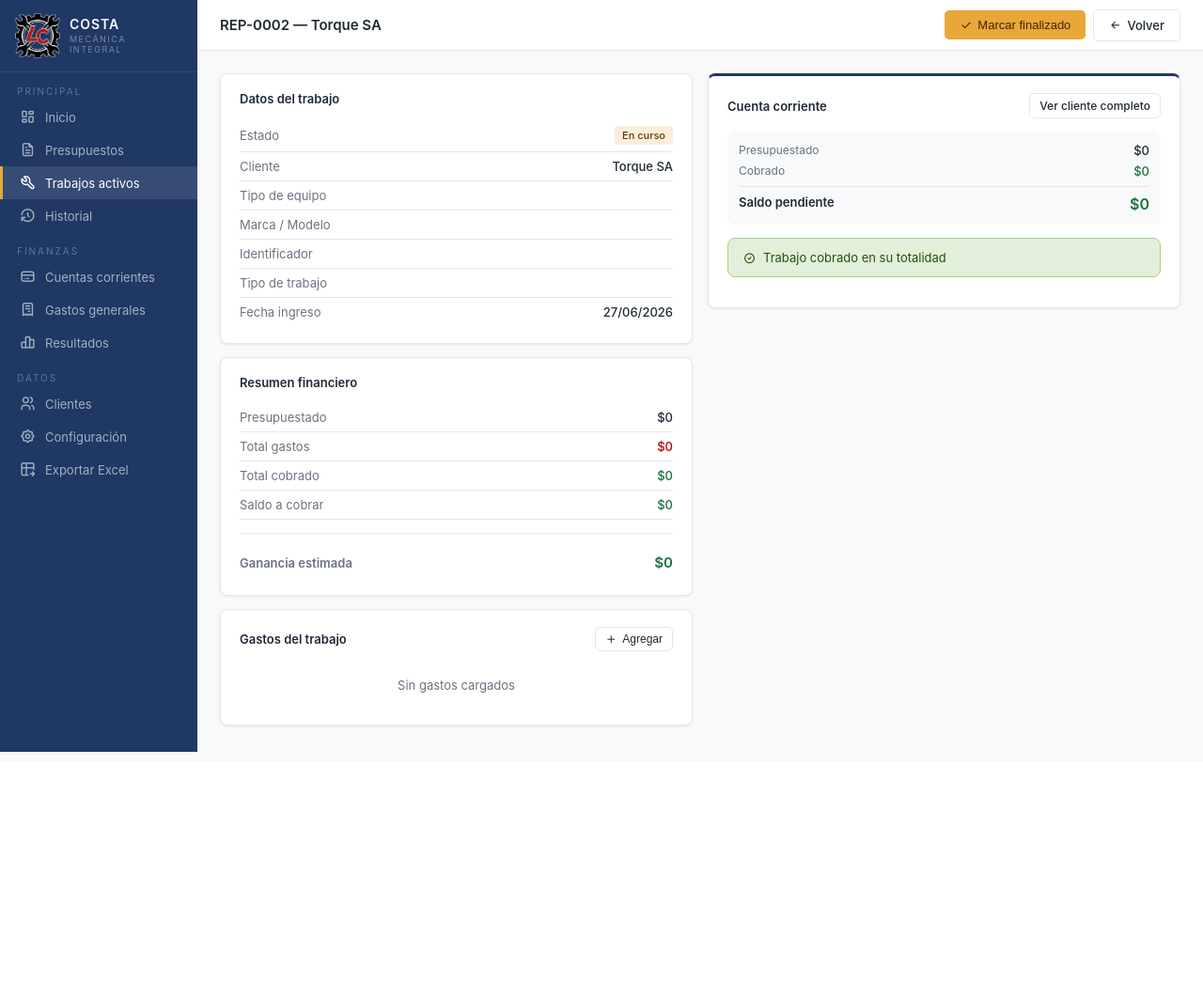
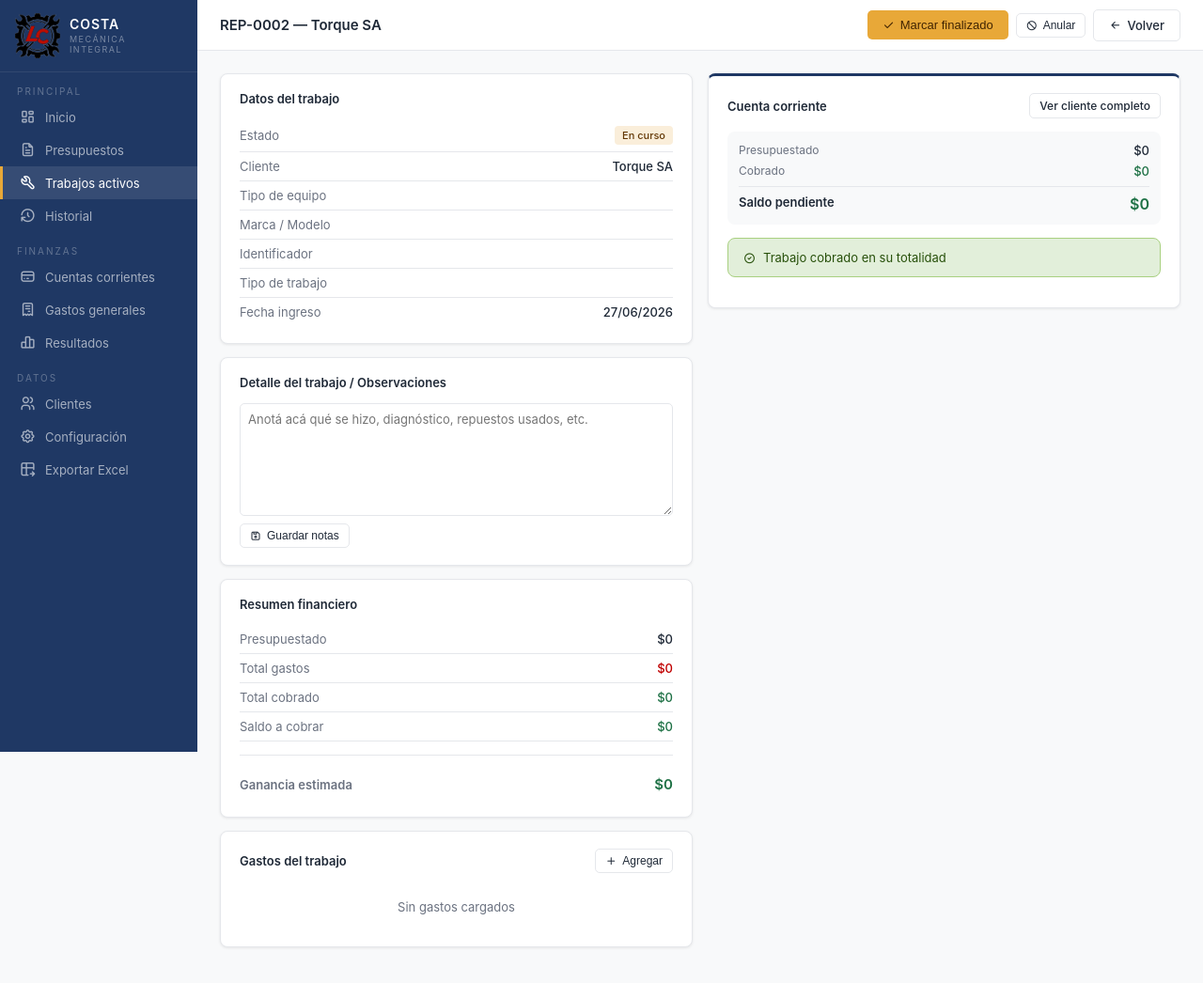
Before and after one commit to ChristianGarciaGuardado/TallerCosta, a Flask app: page /trabajos/2 in a window 1280 px wide. Shown: the whole page at 94% size. Before the commit the page ends 800 px from the top, so only its background shows below. Run offline with Flask 3, Linux system fonts and the light colour scheme; data comes from the database, SQL or seed files in the repository.

Commit message:
Varios cambios

```diff
--- a/app.py
+++ b/app.py
@@ -780,8 +780,14 @@ def historial():
     if maquina_q:
         q = q.filter(Trabajo.identificador.ilike(f'%{maquina_q}%'))
     lista = q.order_by(Trabajo.fecha_entrega.desc()).all()
+    clientes = Cliente.query.order_by(Cliente.empresa).all()
+    maquinas = [t[0] for t in db.session.query(Trabajo.identificador)
+            .filter(Trabajo.identificador != None, Trabajo.identificador != '')
+            .distinct().order_by(Trabajo.identificador).all()]
+
     return render_template('historial.html', trabajos=lista,
-                           cliente_q=cliente_q, maquina_q=maquina_q)
+                       cliente_q=cliente_q, maquina_q=maquina_q,
+                       clientes=clientes, maquinas=maquinas)
 
 # ═══════════════════════════════════════════════════════
 # RUTAS — GASTOS GENERALES
@@ -810,6 +816,7 @@ def gastos_generales():
 
 @app.route('/gastos-generales/<int:id>/anular', methods=['POST'])
 def anular_gasto_general(id):
+    """Anula un gasto general — queda registrado pero no se contabiliza"""
     g = GastoGeneral.query.get_or_404(id)
     g.anulado = True
     db.session.commit()
@@ -839,8 +846,9 @@ def resultados():
         db.extract('year', GastoTrabajo.fecha) == anio
     ).all()
     gastos_gen = GastoGeneral.query.filter(
-        db.extract('month', GastoGeneral.fecha) == mes,
-        db.extract('year', GastoGeneral.fecha) == anio
+    db.extract('month', GastoGeneral.fecha) == mes,
+    db.extract('year', GastoGeneral.fecha) == anio,
+    GastoGeneral.anulado == False
     ).all()
     cats = {}
     for g in gastos_trabajos + gastos_gen:
--- a/templates/cuenta_corriente.html
+++ b/templates/cuenta_corriente.html
@@ -94,8 +94,7 @@
                 </div>
                 <div style="padding:10px 14px">
                     <div style="font-size:11px;color:var(--text-light)">Saldo</div>
-                    <div style="font-size:15px;font-weight:600;
-                                color:{% if t.saldo > 0 %}var(--red){% else %}var(--green){% endif %}">
+                    <div style="font-size:15px;font-weight:600;color:{{ 'var(--red)' if t.saldo > 0 else 'var(--green)' }}">
                         {{ t.saldo | moneda }}
                     </div>
                 </div>
--- a/templates/detalle_trabajo.html
+++ b/templates/detalle_trabajo.html
@@ -11,15 +11,6 @@
         </button>
     </form>
     {% elif trabajo.estado == 'finalizado' %}
-    {% if trabajo.estado != 'anulado' and trabajo.estado != 'entregado' %}
-<form method="post" action="/trabajos/{{ trabajo.id }}/estado">
-    <input type="hidden" name="estado" value="anulado">
-    <button type="submit" class="btn btn-ghost btn-sm"
-            onclick="return confirm('¿Anular este trabajo? Quedará registrado pero inactivo.')">
-        <i class="ti ti-ban"></i> Anular
-    </button>
-</form>
-{% endif %}
     <form method="post" action="/trabajos/{{ trabajo.id }}/estado">
         <input type="hidden" name="estado" value="entregado">
         <button type="submit" class="btn btn-green"
@@ -28,10 +19,29 @@
         </button>
     </form>
     {% endif %}
-    <a href="/trabajos" class="btn btn-ghost"><i class="ti ti-arrow-left"></i> Volver</a>
+
+    {% if trabajo.estado != 'anulado' and trabajo.estado != 'entregado' %}
+    <form method="post" action="/trabajos/{{ trabajo.id }}/estado">
+        <input type="hidden" name="estado" value="anulado">
+        <button type="submit" class="btn btn-ghost btn-sm"
+                onclick="return confirm('¿Anular este trabajo? Quedará registrado pero inactivo.')">
+            <i class="ti ti-ban"></i> Anular
+        </button>
+    </form>
+    {% endif %}
+
+    <a href="/trabajos" class="btn btn-ghost">
+        <i class="ti ti-arrow-left"></i> Volver
+    </a>
 </div>
 {% endblock %}
 {% block content %}
+
+{% if trabajo.estado == 'anulado' %}
+<div class="alert alert-red" style="margin-bottom:16px">
+    <i class="ti ti-ban"></i> Este trabajo está anulado y no se contabiliza en los resultados.
+</div>
+{% endif %}
 
 <div style="display:grid;grid-template-columns:1fr 1fr;gap:16px">
 
@@ -42,32 +52,82 @@
         <div class="mini-row">
             <span class="mini-label">Estado</span>
             <span>
-                {% if trabajo.estado == 'en_curso' %}<span class="badge badge-amber">En curso</span>
-                {% elif trabajo.estado == 'finalizado' %}<span class="badge badge-red">Finalizado</span>
-                {% else %}<span class="badge badge-green">Entregado</span>{% endif %}
+                {% if trabajo.estado == 'en_curso' %}
+                    <span class="badge badge-amber">En curso</span>
+                {% elif trabajo.estado == 'finalizado' %}
+                    <span class="badge badge-red">Finalizado</span>
+                {% elif trabajo.estado == 'anulado' %}
+                    <span class="badge badge-gray">Anulado</span>
+                {% else %}
+                    <span class="badge badge-green">Entregado</span>
+                {% endif %}
             </span>
         </div>
-        <div class="mini-row"><span class="mini-label">Cliente</span><span class="mini-val">{{ trabajo.cliente.empresa }}</span></div>
-        <div class="mini-row"><span class="mini-label">Tipo de equipo</span><span class="mini-val">{{ trabajo.tipo_equipo }}</span></div>
-        <div class="mini-row"><span class="mini-label">Marca / Modelo</span><span class="mini-val">{{ trabajo.marca }} {{ trabajo.modelo }}</span></div>
-        <div class="mini-row"><span class="mini-label">Identificador</span><span class="mini-val">{{ trabajo.identificador }}</span></div>
-        <div class="mini-row"><span class="mini-label">Tipo de trabajo</span><span class="mini-val">{{ trabajo.tipo_trabajo }}</span></div>
-        <div class="mini-row"><span class="mini-label">Fecha ingreso</span><span class="mini-val">{{ trabajo.fecha_ingreso.strftime('%d/%m/%Y') }}</span></div>
-        {% if trabajo.observaciones %}
-        <hr class="divider">
-        <div style="font-size:12px;color:var(--text-light);margin-bottom:4px">Observaciones</div>
-        <div style="font-size:13px">{{ trabajo.observaciones }}</div>
-        {% endif %}
+        <div class="mini-row">
+            <span class="mini-label">Cliente</span>
+            <span class="mini-val">{{ trabajo.cliente.empresa }}</span>
+        </div>
+        <div class="mini-row">
+            <span class="mini-label">Tipo de equipo</span>
+            <span class="mini-val">{{ trabajo.tipo_equipo }}</span>
+        </div>
+        <div class="mini-row">
+            <span class="mini-label">Marca / Modelo</span>
+            <span class="mini-val">{{ trabajo.marca }} {{ trabajo.modelo }}</span>
+        </div>
+        <div class="mini-row">
+            <span class="mini-label">Identificador</span>
+            <span class="mini-val">{{ trabajo.identificador }}</span>
+        </div>
+        <div class="mini-row">
+            <span class="mini-label">Tipo de trabajo</span>
+            <span class="mini-val">{{ trabajo.tipo_trabajo }}</span>
+        </div>
+        <div class="mini-row">
+            <span class="mini-label">Fecha ingreso</span>
+            <span class="mini-val">{{ trabajo.fecha_ingreso.strftime('%d/%m/%Y') }}</span>
+        </div>
+    </div>
+
+    <!-- NOTAS / DETALLE DEL TRABAJO -->
+    <div class="card">
+        <div class="card-title">Detalle del trabajo / Observaciones</div>
+        <form method="post" action="/trabajos/{{ trabajo.id }}/notas">
+            <div class="field">
+                <textarea name="observaciones"
+                          style="width:100%;padding:8px;border:1px solid var(--border);
+                                 border-radius:var(--radius-sm);font-size:13px;
+                                 min-height:120px;resize:vertical;font-family:inherit"
+                          placeholder="Anotá acá qué se hizo, diagnóstico, repuestos usados, etc.">{{ trabajo.observaciones or '' }}</textarea>
+            </div>
+            <button type="submit" class="btn btn-ghost btn-sm" style="margin-top:8px">
+                <i class="ti ti-device-floppy"></i> Guardar notas
+            </button>
+        </form>
     </div>
 
     <div class="card">
         <div class="card-title">Resumen financiero</div>
-        <div class="mini-row"><span class="mini-label">Presupuestado</span><span class="mini-val">{{ trabajo.presupuestado | moneda }}</span></div>
-        <div class="mini-row"><span class="mini-label">Total gastos</span><span class="mini-val" style="color:var(--red)">{{ trabajo.total_gastos | moneda }}</span></div>
-        <div class="mini-row"><span class="mini-label">Total cobrado</span><span class="mini-val" style="color:var(--green)">{{ trabajo.total_cobrado | moneda }}</span></div>
+        <div class="mini-row">
+            <span class="mini-label">Presupuestado</span>
+            <span class="mini-val">{{ trabajo.presupuestado | moneda }}</span>
+        </div>
+        <div class="mini-row">
+            <span class="mini-label">Total gastos</span>
+            <span class="mini-val" style="color:var(--red)">
+                {{ trabajo.total_gastos | moneda }}
+            </span>
+        </div>
+        <div class="mini-row">
+            <span class="mini-label">Total cobrado</span>
+            <span class="mini-val" style="color:var(--green)">
+                {{ trabajo.total_cobrado | moneda }}
+            </span>
+        </div>
         <div class="mini-row">
             <span class="mini-label">Saldo a cobrar</span>
-            <span class="mini-val" style="color:{% if trabajo.saldo > 0 %}var(--red){% else %}var(--green){% endif %}">
+            <span class="mini-val"
+                  style="color:{% if trabajo.saldo > 0 %}var(--red){% else %}var(--green){% endif %}">
                 {{ trabajo.saldo | moneda }}
             </span>
         </div>
@@ -84,12 +144,13 @@
     <div class="card">
         <div style="display:flex;justify-content:space-between;align-items:center;margin-bottom:12px">
             <div class="card-title" style="margin:0">Gastos del trabajo</div>
+            {% if trabajo.estado != 'anulado' %}
             <button onclick="toggleGastoForm()" class="btn btn-ghost btn-sm">
                 <i class="ti ti-plus"></i> Agregar
             </button>
+            {% endif %}
         </div>
 
-        <!-- Formulario agregar gasto -->
         <div id="gasto-form" style="display:none;background:var(--gray-100);
                                      border-radius:var(--radius);padding:14px;margin-bottom:12px">
             <form method="post" action="/trabajos/{{ trabajo.id }}/gasto">
@@ -129,7 +190,8 @@
                 </div>
                 <div style="display:flex;gap:8px">
                     <button type="submit" class="btn btn-primary btn-sm">Guardar gasto</button>
-                    <button type="button" onclick="toggleGastoForm()" class="btn btn-ghost btn-sm">Cancelar</button>
+                    <button type="button" onclick="toggleGastoForm()"
+                            class="btn btn-ghost btn-sm">Cancelar</button>
                 </div>
             </form>
         </div>
@@ -144,8 +206,11 @@
                     </span>
                 </div>
                 <div style="display:flex;align-items:center;gap:8px">
-                    <span class="mini-val" style="color:var(--red)">{{ g.monto | moneda }}</span>
-                    <form method="post" action="/trabajos/gasto/{{ g.id }}/eliminar" style="display:inline">
+                    <span class="mini-val" style="color:var(--red)">
+                        {{ g.monto | moneda }}
+                    </span>
+                    <form method="post" action="/trabajos/gasto/{{ g.id }}/eliminar"
+                          style="display:inline">
                         <button type="submit"
                                 style="background:none;border:none;cursor:pointer;color:var(--text-light)"
                                 onclick="return confirm('¿Eliminar gasto?')">
@@ -158,7 +223,9 @@
             <hr class="divider">
             <div class="mini-row">
                 <span style="font-weight:600">Total gastos</span>
-                <span style="font-weight:600;color:var(--red)">{{ trabajo.total_gastos | moneda }}</span>
+                <span style="font-weight:600;color:var(--red)">
+                    {{ trabajo.total_gastos | moneda }}
+                </span>
             </div>
         {% else %}
             <div style="text-align:center;padding:16px;color:var(--text-light);font-size:13px">
@@ -177,11 +244,13 @@
                class="btn btn-ghost btn-sm">Ver cliente completo</a>
         </div>
 
-        <!-- Resumen cuenta -->
-        <div style="background:var(--gray-100);border-radius:var(--radius);padding:12px;margin-bottom:14px">
+        <div style="background:var(--gray-100);border-radius:var(--radius);
+                    padding:12px;margin-bottom:14px">
             <div style="display:flex;justify-content:space-between;margin-bottom:6px">
                 <span style="font-size:12px;color:var(--text-light)">Presupuestado</span>
-                <span style="font-size:13px;font-weight:500">{{ trabajo.presupuestado | moneda }}</span>
+                <span style="font-size:13px;font-weight:500">
+                    {{ trabajo.presupuestado | moneda }}
+                </span>
             </div>
             <div style="display:flex;justify-content:space-between;margin-bottom:6px">
                 <span style="font-size:12px;color:var(--text-light)">Cobrado</span>
@@ -199,7 +268,6 @@
             </div>
         </div>
 
-        <!-- Historial cobros -->
         {% if trabajo.cobros %}
         <div style="margin-bottom:14px">
             <div style="font-size:11px;font-weight:600;color:var(--text-light);
@@ -214,7 +282,9 @@
                         {{ c.forma_pago }} &bull; {{ c.fecha.strftime('%d/%m/%Y') }}
                     </span>
                     {% if c.comprobante %}
-                    <span style="font-size:11px;color:var(--text-light)"> &bull; N° {{ c.comprobante }}</span>
+                    <span style="font-size:11px;color:var(--text-light)">
+                        &bull; N° {{ c.comprobante }}
+                    </span>
                     {% endif %}
                 </div>
                 <form method="post" action="/trabajos/cobro/{{ c.id }}/eliminar">
@@ -229,8 +299,7 @@
         </div>
         {% endif %}
 
-        <!-- Formulario nuevo cobro -->
-        {% if trabajo.saldo > 0 %}
+        {% if trabajo.saldo > 0 and trabajo.estado != 'anulado' %}
         <div style="background:var(--gray-100);border-radius:var(--radius);padding:14px">
             <div style="font-size:12px;font-weight:600;color:var(--text);
                         margin-bottom:10px;text-transform:uppercase;letter-spacing:0.5px">
@@ -269,7 +338,7 @@
                 </button>
             </form>
         </div>
-        {% else %}
+        {% elif trabajo.estado != 'anulado' %}
         <div class="alert alert-green">
             <i class="ti ti-circle-check"></i> Trabajo cobrado en su totalidad
         </div>
```
Also changed, not shown: templates/gastos_generales.html (+7 -2 lines), templates/historial.html (+51 -17 lines), templates/trabajos.html (+28 -7 lines), static/Isotipo.png, static/Isotipo_old.png (added), static/Logo.png, static/Logo_old.png (added).
